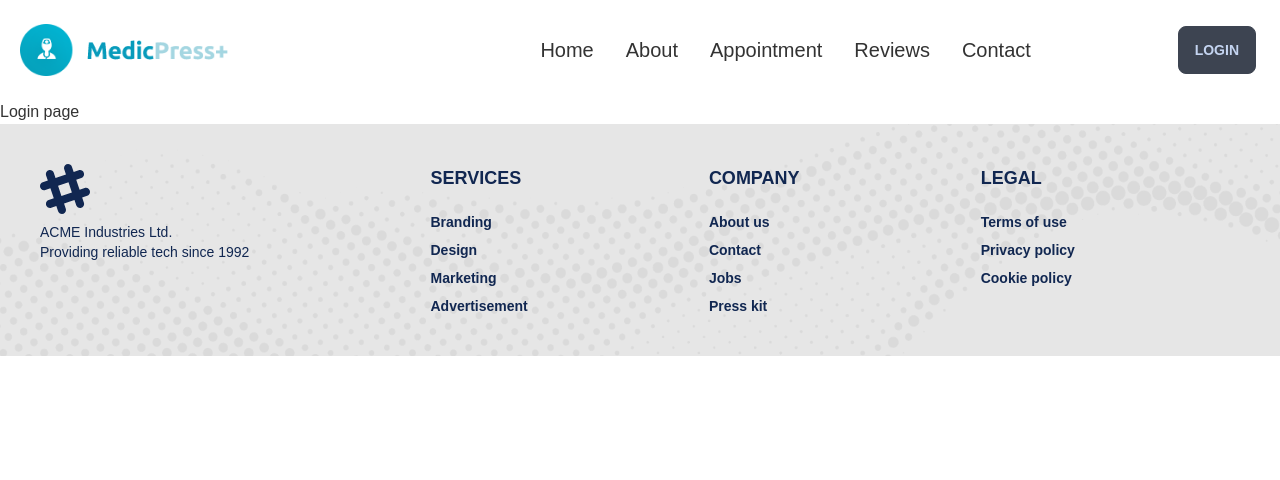
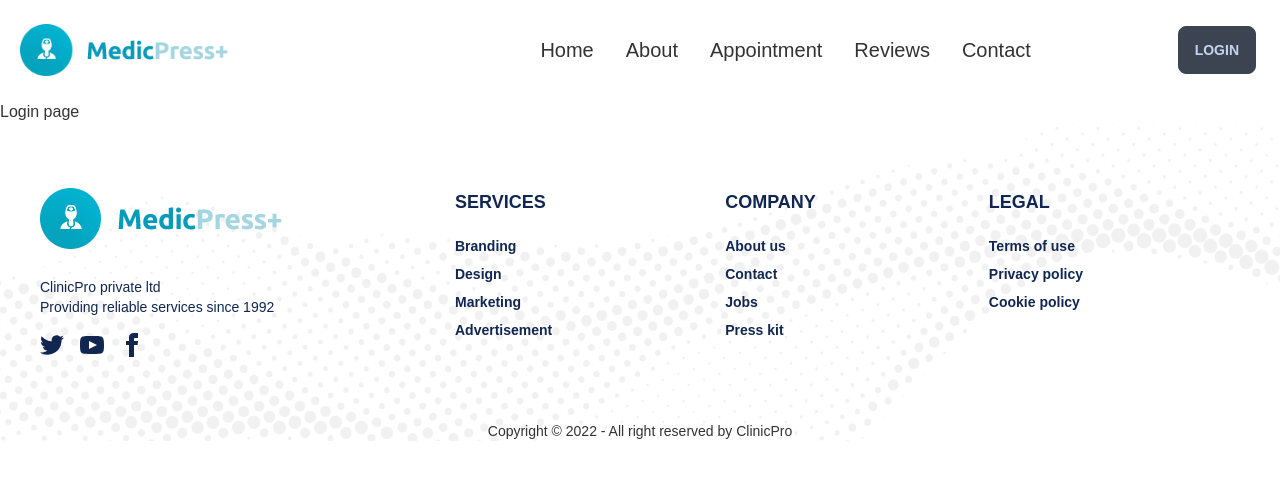
Before and after one commit to md-hasan-imam/medicpro-clinic-website, a React (Create React App) app: page /login in a window 1280 px wide. Shown: the top 480 px of the page. Built offline with nearby package versions, Linux system fonts and the light colour scheme.

Commit message:
upto footer

```diff
--- a/src/pages/home/ContactUs.js
+++ b/src/pages/home/ContactUs.js
@@ -17,7 +17,7 @@
                     </div>
                     <textarea className="textarea textarea-bordered h-32" placeholder="Your Message" ></textarea>
                     <div className="form-control mt-7">
-                        <button className="btn btn-primary w-1/2 mx-auto ">Submit</button>
+                        <button className="btn btn-primary w-1/2 mx-auto text-white ">Submit</button>
                     </div>
                 </div>
             </div>
--- a/src/pages/home/Treatment.js
+++ b/src/pages/home/Treatment.js
@@ -8,7 +8,7 @@
             <img src={treatment.img} alt="treatment 1" className='w-full' />
             <div class="overlay text-black w-full h-full rounded">
                 <h4 class="text-md lg:text-2xl font-semibold text-white">{treatment.name}</h4>
-                <h3 className='text-xs md:text-md text-white my-2 md:px-4'>{treatment.description}</h3>
+                <h3 className='text-xs md:text-lg text-white my-2 md:px-4'>{treatment.description}</h3>
             </div>
         </div>
     );
--- a/src/pages/shared/Footer.js
+++ b/src/pages/shared/Footer.js
@@ -1,12 +1,19 @@
 import React from 'react';
 import { Link } from 'react-router-dom';
+import logo from "../../assets/images/logo.png"
 
 const Footer = () => {
     return (
-            <footer className="footer p-10 bg-base-200  text-secondary">
-                <div>
-                    <svg width="50" height="50" viewBox="0 0 24 24" xmlns="http://www.w3.org/2000/svg" fillRule="evenodd" clipRule="evenodd" className="fill-current"><path d="M22.672 15.226l-2.432.811.841 2.515c.33 1.019-.209 2.127-1.23 2.456-1.15.325-2.148-.321-2.463-1.226l-.84-2.518-5.013 1.677.84 2.517c.391 1.203-.434 2.542-1.831 2.542-.88 0-1.601-.564-1.86-1.314l-.842-2.516-2.431.809c-1.135.328-2.145-.317-2.463-1.229-.329-1.018.211-2.127 1.231-2.456l2.432-.809-1.621-4.823-2.432.808c-1.355.384-2.558-.59-2.558-1.839 0-.817.509-1.582 1.327-1.846l2.433-.809-.842-2.515c-.33-1.02.211-2.129 1.232-2.458 1.02-.329 2.13.209 2.461 1.229l.842 2.515 5.011-1.677-.839-2.517c-.403-1.238.484-2.553 1.843-2.553.819 0 1.585.509 1.85 1.326l.841 2.517 2.431-.81c1.02-.33 2.131.211 2.461 1.229.332 1.018-.21 2.126-1.23 2.456l-2.433.809 1.622 4.823 2.433-.809c1.242-.401 2.557.484 2.557 1.838 0 .819-.51 1.583-1.328 1.847m-8.992-6.428l-5.01 1.675 1.619 4.828 5.011-1.674-1.62-4.829z"></path></svg>
-                    <p>ACME Industries Ltd.<br /> Providing reliable tech since 1992</p>
+        <footer>
+            <div className="footer p-10 py-16 text-secondary">
+                <div className=''>
+                    <img src={logo} alt="" className='mb-5' />
+                    <p className=''>ClinicPro private ltd<br /> Providing reliable services since 1992</p>
+                    <div className="grid grid-flow-col gap-4 mt-2">
+                        <a><svg xmlns="http://www.w3.org/2000/svg" width="24" height="24" viewBox="0 0 24 24" className="fill-current"><path d="M24 4.557c-.883.392-1.832.656-2.828.775 1.017-.609 1.798-1.574 2.165-2.724-.951.564-2.005.974-3.127 1.195-.897-.957-2.178-1.555-3.594-1.555-3.179 0-5.515 2.966-4.797 6.045-4.091-.205-7.719-2.165-10.148-5.144-1.29 2.213-.669 5.108 1.523 6.574-.806-.026-1.566-.247-2.229-.616-.054 2.281 1.581 4.415 3.949 4.89-.693.188-1.452.232-2.224.084.626 1.956 2.444 3.379 4.6 3.419-2.07 1.623-4.678 2.348-7.29 2.04 2.179 1.397 4.768 2.212 7.548 2.212 9.142 0 14.307-7.721 13.995-14.646.962-.695 1.797-1.562 2.457-2.549z"></path></svg></a>
+                        <a><svg xmlns="http://www.w3.org/2000/svg" width="24" height="24" viewBox="0 0 24 24" className="fill-current"><path d="M19.615 3.184c-3.604-.246-11.631-.245-15.23 0-3.897.266-4.356 2.62-4.385 8.816.029 6.185.484 8.549 4.385 8.816 3.6.245 11.626.246 15.23 0 3.897-.266 4.356-2.62 4.385-8.816-.029-6.185-.484-8.549-4.385-8.816zm-10.615 12.816v-8l8 3.993-8 4.007z"></path></svg></a>
+                        <a><svg xmlns="http://www.w3.org/2000/svg" width="24" height="24" viewBox="0 0 24 24" className="fill-current"><path d="M9 8h-3v4h3v12h5v-12h3.642l.358-4h-4v-1.667c0-.955.192-1.333 1.115-1.333h2.885v-5h-3.808c-3.596 0-5.192 1.583-5.192 4.615v3.385z"></path></svg></a>
+                    </div>
                 </div>
                 <div>
                     <span className="footer-title text-lg text-secondary mb-3 opacity-100">Services</span>
@@ -28,7 +35,17 @@
                     <Link to='' className="link link-hover font-semibold">Privacy policy</Link>
                     <Link to='' className="link link-hover font-semibold">Cookie policy</Link>
                 </div>
-            </footer>
+            </div>
+
+
+
+            <div className="footer max-w-full footer-center mb-10 text-base-content">
+                <div>
+                    <p>Copyright © 2022 - All right reserved by ClinicPro</p>
+                </div>
+            </div>
+        </footer>
+
     );
 };
 
```
